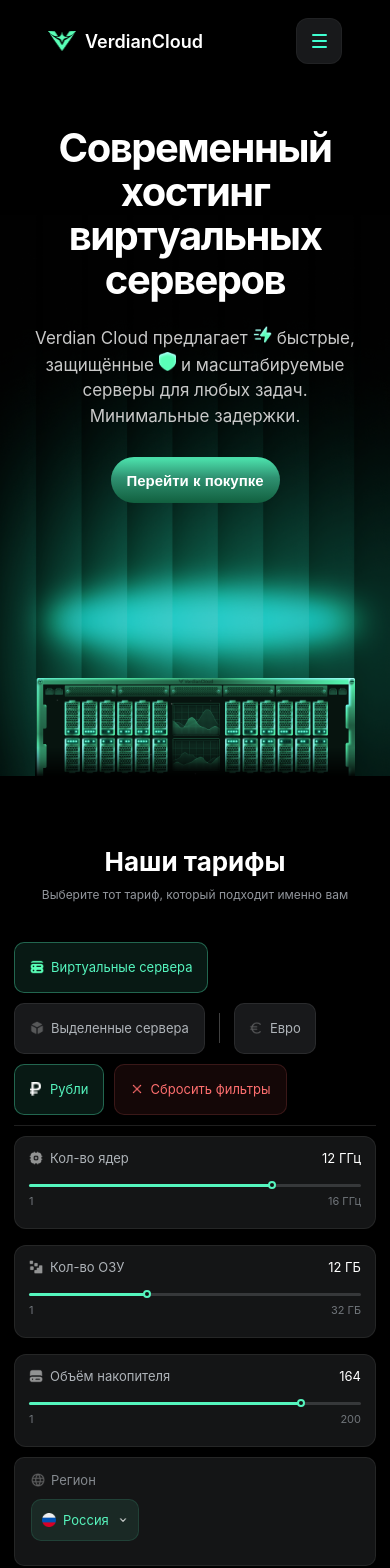
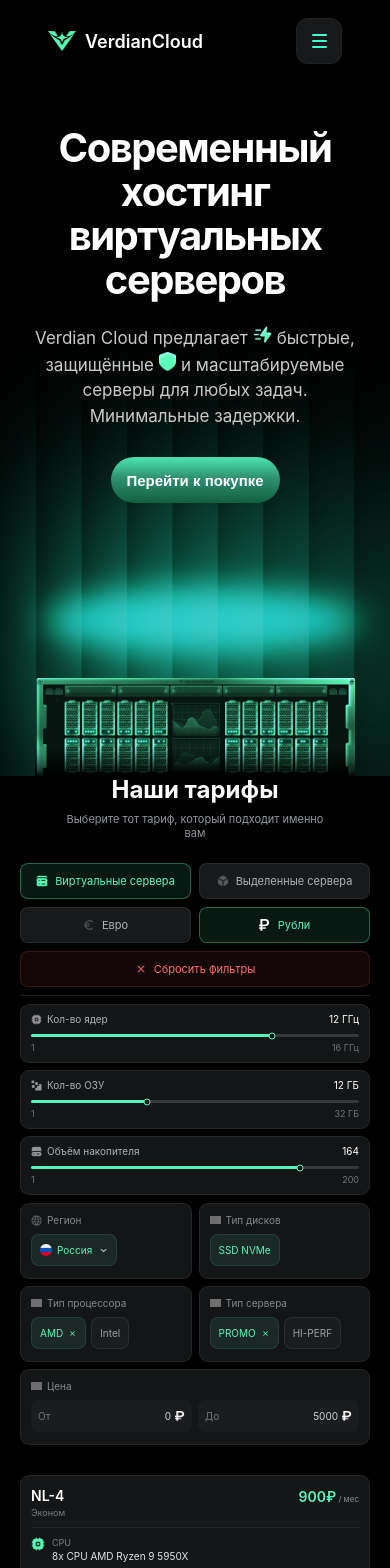
Before and after one commit to xJfour/project_verdian-cloud, a React (Vite) app: page / in a window 390 px wide. Shown: the top 1568 px of the page. Built offline with nearby package versions, Linux system fonts and the light colour scheme; grey boxes are pictures that could not be loaded.

Commit message:
rebuild mobile tariffs layout

```diff
--- a/src/components/Tariffs/Tariffs.scss
+++ b/src/components/Tariffs/Tariffs.scss
@@ -80,12 +80,270 @@
 .tariffs-card-button:active { transform: translateY(1px); }
 
 @media (max-width: 768px) {
-  .tariffs { padding: 70px 0 80px; }
-  .tariffs-container { width: calc(100% - 28px); }
-  .tariffs-heading h2 { font-size: 26px; }
-  .tariffs-heading p { font-size: 12px; }
-  .tariffs-tabs { flex-wrap: wrap; height: auto; }
-  .tariffs-reset { margin-left: 0; }
-  .tariffs-ranges,.tariffs-filters,.tariffs-cards { grid-template-columns: 1fr; }
-  .tariffs-range-box,.tariffs-filter-box,.tariffs-card { width: 100%; }
+  .tariffs {
+    padding: 0 0 64px;
+    scroll-margin-top: 70px;
+  }
+
+  .tariffs-container {
+    width: calc(100% - 40px);
+  }
+
+  .tariffs-heading {
+    margin-bottom: 22px;
+  }
+
+  .tariffs-heading h2 {
+    font-size: 24px;
+    line-height: 1.15;
+  }
+
+  .tariffs-heading p {
+    max-width: 280px;
+    margin: 8px auto 0;
+    font-size: 11px;
+    line-height: 1.35;
+  }
+
+  .tariffs-tabs {
+    height: auto;
+    display: flex;
+    flex-wrap: wrap;
+    gap: 8px;
+  }
+
+  .tariffs-tab,
+  .tariffs-reset {
+    height: 36px;
+    min-height: 36px;
+    font-size: 11px;
+    border-radius: 8px;
+  }
+
+  .tariffs-tab:not(.tariffs-tab-small) {
+    flex: 0 0 calc(50% - 4px);
+    padding: 0 8px;
+  }
+
+  .tariffs-tab-small {
+    flex: 0 0 calc(50% - 4px);
+    width: auto;
+    padding: 0 8px;
+  }
+
+  .tariffs-tab img,
+  .tariffs-reset img {
+    width: 12px;
+    height: 12px;
+  }
+
+  .tariffs-divider {
+    display: none;
+  }
+
+  .tariffs-reset {
+    flex: 0 0 100%;
+    margin-left: 0;
+  }
+
+  .tariffs-divider-line {
+    margin: 8px 0;
+  }
+
+  .tariffs-ranges {
+    grid-template-columns: 1fr;
+    gap: 7px;
+    margin-bottom: 8px;
+  }
+
+  .tariffs-range-box {
+    height: 59px;
+    padding: 8px 10px 6px;
+    border-radius: 9px;
+  }
+
+  .tariffs-range-top,
+  .tariffs-range-values {
+    font-size: 10px;
+  }
+
+  .tariffs-range-top span:first-child {
+    gap: 5px;
+  }
+
+  .tariffs-range-top img {
+    width: 11px;
+    height: 11px;
+  }
+
+  .tariffs-range-line {
+    height: 3px;
+    margin: 9px 0 5px;
+  }
+
+  .tariffs-range-dot {
+    width: 7px;
+    height: 7px;
+    border-width: 1.5px;
+  }
+
+  .tariffs-range-values {
+    font-size: 9px;
+  }
+
+  .tariffs-filters {
+    grid-template-columns: 1fr 1fr;
+    gap: 7px;
+    margin-bottom: 30px;
+  }
+
+  .tariffs-filter-box {
+    height: 76px;
+    padding: 9px 10px 9px 10px;
+    border-radius: 9px;
+  }
+
+  .tariffs-filter-title {
+    gap: 5px;
+    height: 14px;
+    margin-bottom: 7px;
+    font-size: 10px;
+  }
+
+  .tariffs-filter-title img {
+    width: 11px;
+    height: 11px;
+  }
+
+  .tariffs-select,
+  .tariffs-chip {
+    min-height: 32px;
+    padding: 0 8px;
+    gap: 5px;
+    border-radius: 8px;
+    font-size: 10px;
+  }
+
+  .tariffs-select img:first-child {
+    width: 12px;
+    height: 12px;
+  }
+
+  .tariffs-select-arrow {
+    width: 9px;
+    height: 9px;
+  }
+
+  .tariffs-chip-row {
+    gap: 5px;
+  }
+
+  .tariffs-chip-remove {
+    width: 9px;
+    height: 9px;
+    flex-basis: 9px;
+  }
+
+  .tariffs-region-dropdown {
+    top: calc(100% + 4px);
+  }
+
+  .tariffs-region-option {
+    min-height: 28px;
+    font-size: 10px;
+  }
+
+  .tariffs-price-filter {
+    grid-column: 1 / -1;
+  }
+
+  .tariffs-price-inputs {
+    gap: 6px;
+  }
+
+  .tariffs-price-input {
+    height: 32px;
+    padding: 0 7px;
+    border-radius: 7px;
+  }
+
+  .tariffs-price-input > span,
+  .tariffs-price-field input {
+    font-size: 10px;
+  }
+
+  .tariffs-price-field img {
+    width: 10px;
+    height: 10px;
+    flex-basis: 10px;
+  }
+
+  .tariffs-cards {
+    grid-template-columns: 1fr;
+    gap: 10px;
+  }
+
+  .tariffs-card {
+    height: 410px;
+    padding: 12px 10px 10px;
+    border-radius: 9px;
+  }
+
+  .tariffs-card-head h3 {
+    font-size: 14px;
+  }
+
+  .tariffs-card-head > div:first-child span {
+    margin-top: 2px;
+    font-size: 9px;
+  }
+
+  .tariffs-price {
+    font-size: 14px;
+  }
+
+  .tariffs-price small {
+    font-size: 8px;
+  }
+
+  .tariffs-card-line {
+    margin: 9px 0;
+  }
+
+  .tariffs-features {
+    gap: 14px;
+  }
+
+  .tariffs-features li {
+    gap: 7px;
+  }
+
+  .tariffs-feature-icon {
+    flex-basis: 14px;
+    width: 14px;
+    height: 14px;
+  }
+
+  .tariffs-features li div {
+    gap: 2px;
+  }
+
+  .tariffs-features li span:not(.tariffs-feature-icon) {
+    font-size: 9px;
+  }
+
+  .tariffs-features strong {
+    font-size: 10px;
+  }
+
+  .tariffs-flag {
+    width: 11px;
+    height: 11px;
+  }
+
+  .tariffs-card-button {
+    min-height: 29px;
+    border-radius: 6px;
+    font-size: 9px;
+  }
 }
```
